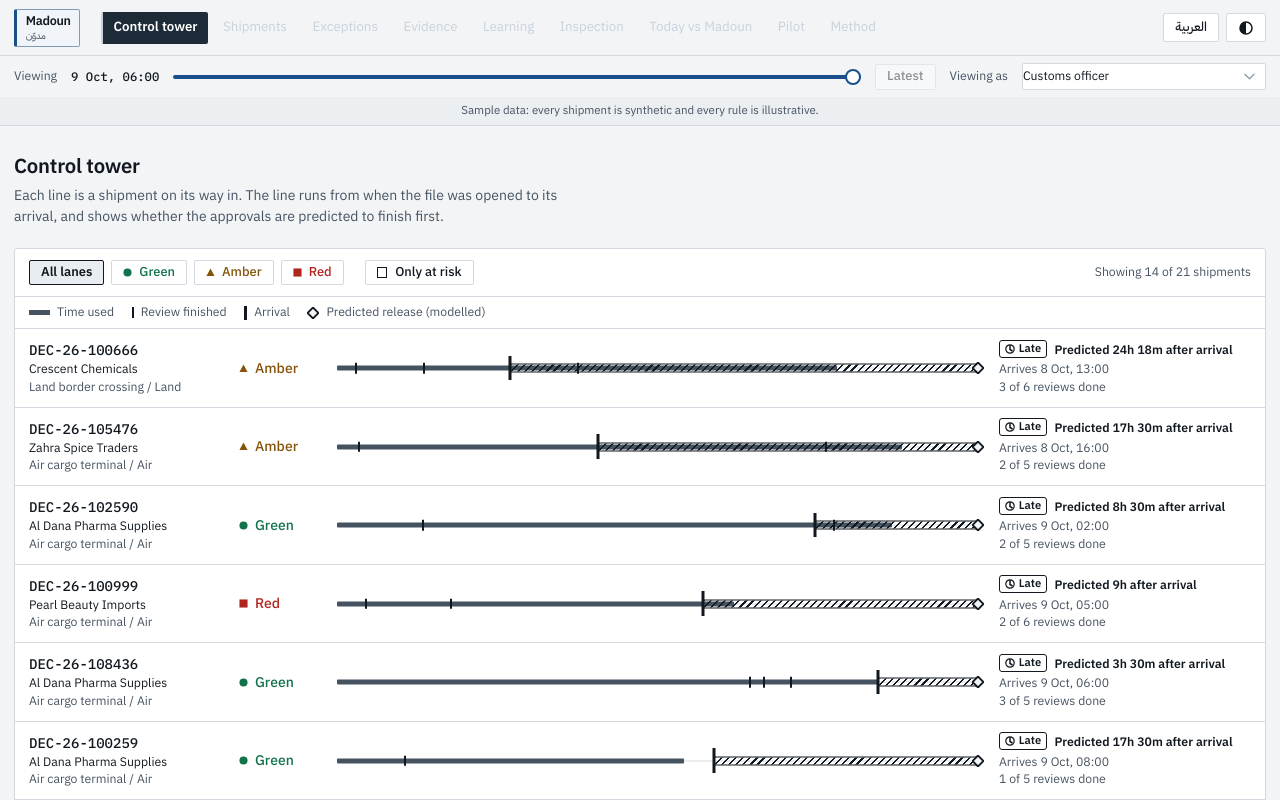
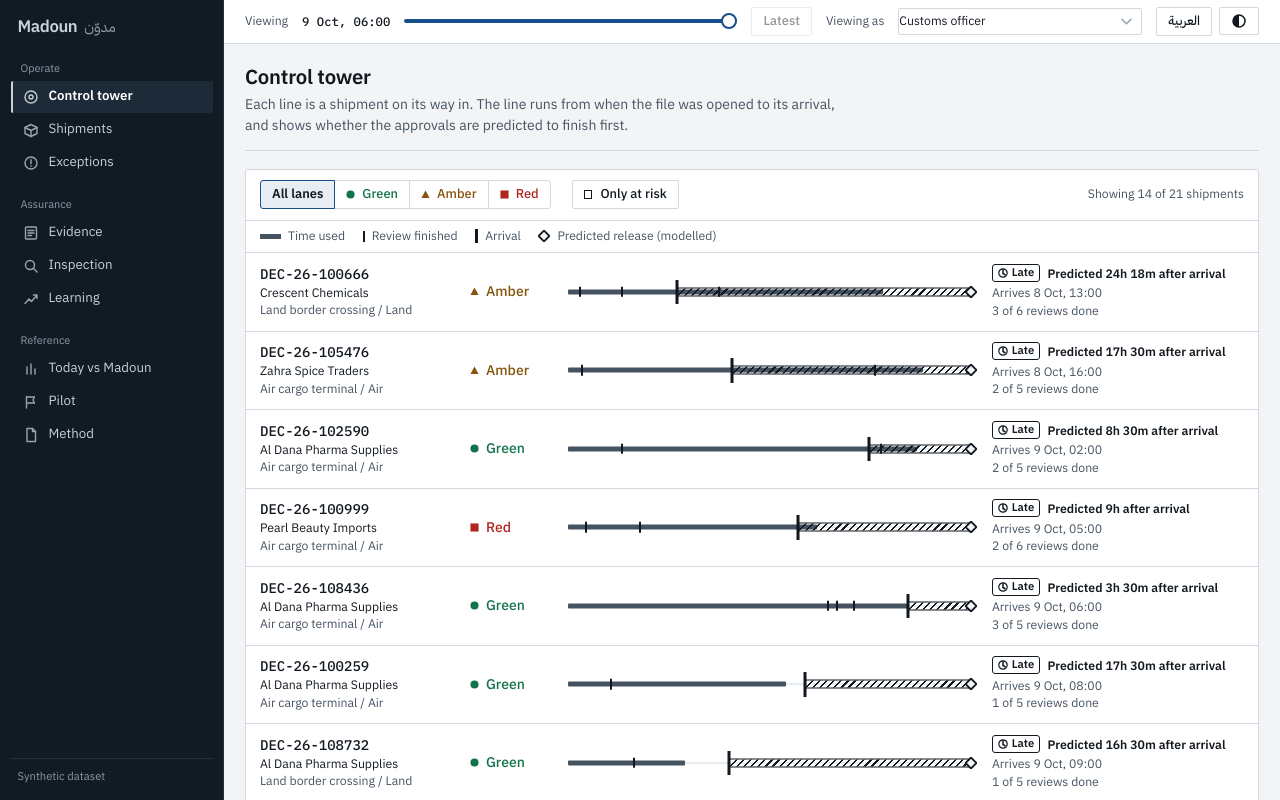
Before and after one commit to hudasol/madoun, a Next.js app: page / in a window 1280 px wide. Shown: the top 800 px of the page. Built offline with nearby package versions, Linux system fonts and the light colour scheme.

Commit message:
ui: left navigation rail with grouped sections, compact top bar for time and role, tighter page titles and panels

```diff
--- a/src/components/Panel.tsx
+++ b/src/components/Panel.tsx
@@ -4,8 +4,8 @@ export function Panel({ title, aside, children, className = '' }: { title?: Reac
   return (
     <section className={`panel ${className}`}>
       {(title || aside) && (
-        <header className="flex items-baseline justify-between gap-4 border-b border-line px-4 py-3">
-          {title && <h2 className="text-[1.05rem]">{title}</h2>}
+        <header className="flex items-baseline justify-between gap-4 border-b border-line px-4 py-2.5">
+          {title && <h2 className="text-[0.98rem]">{title}</h2>}
           {aside && <div className="text-muted text-sm">{aside}</div>}
         </header>
       )}
@@ -16,9 +16,9 @@ export function Panel({ title, aside, children, className = '' }: { title?: Reac
 
 export function PageTitle({ title, intro }: { title: ReactNode; intro?: ReactNode }) {
   return (
-    <div className="mb-6 max-w-[68ch]">
-      <h1 className="text-[1.75rem]">{title}</h1>
-      {intro && <p className="text-muted mt-2">{intro}</p>}
+    <div className="mb-5 border-b border-line pb-4">
+      <h1>{title}</h1>
+      {intro && <p className="text-muted mt-1.5 max-w-[72ch]">{intro}</p>}
     </div>
   );
 }
--- a/src/components/Shell.tsx
+++ b/src/components/Shell.tsx
@@ -12,29 +12,48 @@ const T = {
   en: {
     tower: 'Control tower', shipments: 'Shipments', exceptions: 'Exceptions', evidence: 'Evidence', learning: 'Learning',
     inspection: 'Inspection', simulator: 'Today vs Madoun', pilot: 'Pilot', method: 'Method',
-    banner: 'Sample data: every shipment is synthetic and every rule is illustrative.',
+    dataset: 'Synthetic dataset', operate: 'Operate', assure: 'Assurance', reference: 'Reference', menu: 'Menu',
     viewing: 'Viewing', now: 'Latest', scrub: 'Move through time', theme: 'Switch theme', lang: 'العربية', reset: 'Reset demo changes',
     skip: 'Skip to content', changes: '{n} demo change(s)', viewAs: 'Viewing as', roleHelp: 'Demo only: shows what each role could do and see. Real access control belongs on the server.',
   },
   ar: {
     tower: 'برج المراقبة', shipments: 'الشحنات', exceptions: 'الاستثناءات', evidence: 'الأدلة', learning: 'التعلّم',
     inspection: 'الفحص', simulator: 'اليوم مقابل مدوّن', pilot: 'التجربة', method: 'المنهجية',
-    banner: 'بيانات تجريبية: كل الشحنات اصطناعية وكل القواعد توضيحية.',
+    dataset: 'بيانات اصطناعية', operate: 'التشغيل', assure: 'الضمان', reference: 'المرجع', menu: 'القائمة',
     viewing: 'العرض عند', now: 'الأحدث', scrub: 'التنقل عبر الزمن', theme: 'تبديل المظهر', lang: 'English', reset: 'إعادة ضبط تغييرات العرض',
     skip: 'انتقل إلى المحتوى', changes: '{n} تغيير(ات) تجريبية', viewAs: 'العرض بصفة', roleHelp: 'للعرض التوضيحي فقط: يبيّن ما يمكن لكل دور فعله ورؤيته. التحكم الفعلي بالصلاحيات مكانه الخادم.',
   },
 };
 
-const NAV: { href: string; key: keyof typeof T.en }[] = [
-  { href: '/', key: 'tower' },
-  { href: '/shipments', key: 'shipments' },
-  { href: '/exceptions', key: 'exceptions' },
-  { href: '/evidence', key: 'evidence' },
-  { href: '/learning', key: 'learning' },
-  { href: '/inspection', key: 'inspection' },
-  { href: '/simulator', key: 'simulator' },
-  { href: '/pilot', key: 'pilot' },
-  { href: '/method', key: 'method' },
+type IconName = 'tower' | 'ship' | 'alert' | 'ledger' | 'scan' | 'trend' | 'compare' | 'flag' | 'doc';
+const ICONS: Record<IconName, ReactNode> = {
+  tower: <><circle cx="8" cy="8" r="6" /><circle cx="8" cy="8" r="2" /></>,
+  ship: <><path d="M2 5.5 8 2.5l6 3v6l-6 3-6-3z" /><path d="M2 5.5l6 3 6-3M8 8.5v6" /></>,
+  alert: <><circle cx="8" cy="8" r="6" /><path d="M8 4.8v3.9M8 11v.2" /></>,
+  ledger: <><rect x="2.5" y="2" width="11" height="12" rx="1" /><path d="M5 5.5h6M5 8h6M5 10.5h3.5" /></>,
+  scan: <><circle cx="7" cy="7" r="4.5" /><path d="m10.5 10.5 3.5 3.5" /></>,
+  trend: <path d="M2 12.5 6 8l2.5 2.5L14 4M10.5 4H14v3.5" />,
+  compare: <><path d="M4 13V6M8 13V3M12 13V8" /></>,
+  flag: <path d="M3.5 14V2.5M3.5 3h8l-1.5 3 1.5 3h-8" />,
+  doc: <><path d="M4 1.5h5.5L12.5 4.5v10h-8.5z" /><path d="M9.5 1.5v3h3" /></>,
+};
+
+const NAV_GROUPS: { label: keyof typeof T.en; items: { href: string; key: keyof typeof T.en; icon: IconName }[] }[] = [
+  { label: 'operate', items: [
+    { href: '/', key: 'tower', icon: 'tower' },
+    { href: '/shipments', key: 'shipments', icon: 'ship' },
+    { href: '/exceptions', key: 'exceptions', icon: 'alert' },
+  ] },
+  { label: 'assure', items: [
+    { href: '/evidence', key: 'evidence', icon: 'ledger' },
+    { href: '/inspection', key: 'inspection', icon: 'scan' },
+    { href: '/learning', key: 'learning', icon: 'trend' },
+  ] },
+  { label: 'reference', items: [
+    { href: '/simulator', key: 'simulator', icon: 'compare' },
+    { href: '/pilot', key: 'pilot', icon: 'flag' },
+    { href: '/method', key: 'method', icon: 'doc' },
+  ] },
 ];
 
 export function Shell({ children }: { children: ReactNode }) {
@@ -73,46 +92,47 @@ export function Shell({ children }: { children: ReactNode }) {
   const steps = s.ready ? Math.max(1, Math.round((Date.parse(s.endAt) - Date.parse(s.startAt)) / STEP_MS)) : 1;
   const idx = s.ready ? Math.round((Date.parse(s.at) - Date.parse(s.startAt)) / STEP_MS) : steps;
 
+  const [open, setOpen] = useState(false);
+
   return (
-    <div className="min-h-screen">
+    <div className="app lg:grid lg:grid-cols-[224px_minmax(0,1fr)]">
       <a href="#main" className="sr-only focus:not-sr-only focus:absolute focus:z-50 focus:bg-panel focus:p-3">{t('skip')}</a>
-      <header className="site-header">
-        <div className="mx-auto flex max-w-[1280px] flex-wrap items-center gap-x-6 gap-y-1 px-4 py-2.5">
-          <Link href="/" className="inline-flex items-baseline gap-2">
-            <span className="stamp !py-1 !px-2.5 text-[1.05rem] tracking-tight">Madoun<small className="!text-[0.7rem]">مدوّن</small></span>
+      <aside id="rail" className={`rail z-40 flex-col px-3 py-4 lg:flex ${open ? 'fixed inset-y-0 start-0 flex w-[240px]' : 'hidden'}`}>
+        <Link href="/" className="flex items-baseline gap-2 px-2 pb-1 text-white">
+          <span className="text-[1.2rem] font-semibold tracking-tight">Madoun</span>
+          <span className="text-[1.05rem] opacity-70" lang="ar">مدوّن</span>
         </Link>
-          <nav aria-label="Main" className="nav-scroll order-3 -mx-4 w-[calc(100%+2rem)] overflow-x-auto px-4 md:order-none md:mx-0 md:w-auto md:flex-1 md:px-0">
-            <ul className="flex gap-1 whitespace-nowrap">
-              {NAV.map((n) => {
+        <nav aria-label="Main" className="flex-1 overflow-y-auto">
+          {NAV_GROUPS.map((g) => (
+            <div key={g.label}>
+              <p className="rail-group">{t(g.label)}</p>
+              <ul className="space-y-px">
+                {g.items.map((n) => {
                   const active = n.href === '/' ? path === '/' : path.startsWith(n.href);
                   return (
                     <li key={n.href}>
-                    <Link
-                      href={n.href}
-                      aria-current={active ? 'page' : undefined}
-                      className="nav-link"
-                    >
+                      <Link href={n.href} aria-current={active ? 'page' : undefined} className="nav-link" onClick={() => setOpen(false)}>
+                        <svg width="16" height="16" viewBox="0 0 16 16" fill="none" stroke="currentColor" strokeWidth="1.4" strokeLinecap="round" strokeLinejoin="round" aria-hidden="true">{ICONS[n.icon]}</svg>
                         {t(n.key)}
                       </Link>
                     </li>
                   );
                 })}
               </ul>
+            </div>
+          ))}
         </nav>
-          <div className="ms-auto flex items-center gap-2">
-            <button type="button" className="btn !py-1.5" onClick={() => setLocale(locale === 'en' ? 'ar' : 'en')} lang={locale === 'en' ? 'ar' : 'en'}>
-              {t('lang')}
-            </button>
-            <button type="button" className="btn !py-1.5" onClick={toggleTheme} aria-label={t('theme')} title={t('theme')}>
-              <svg width="16" height="16" viewBox="0 0 16 16" aria-hidden="true"><circle cx="8" cy="8" r="6" fill="none" stroke="currentColor" strokeWidth="1.5" /><path d="M8 2a6 6 0 0 0 0 12z" fill="currentColor" /></svg>
-            </button>
-          </div>
-        </div>
+        <p className="border-t border-[var(--rail-line)] px-2 pt-3 text-[0.8rem] text-[var(--rail-muted)]">{t('dataset')}</p>
+      </aside>
+      {open && <button type="button" aria-label={t('menu')} className="fixed inset-0 z-30 bg-black/50 lg:hidden" onClick={() => setOpen(false)} />}
+      <div className="min-w-0">
+        <header className="topbar">
+          <div className="flex flex-wrap items-center gap-x-4 gap-y-2 px-4 py-2 text-sm lg:px-6">
+            <button type="button" className="btn lg:!hidden" aria-expanded={open} aria-controls="rail" onClick={() => setOpen(!open)}>{t('menu')}</button>
             {s.ready && (
-          <div className="border-t border-line">
-            <div className="mx-auto flex max-w-[1280px] flex-wrap items-center gap-x-4 gap-y-2 px-4 py-2 text-sm">
+              <>
                 <label htmlFor="scrub" className="text-muted">{t('viewing')}</label>
-              <span className="mono min-w-[9ch] font-medium">{f.dateTime(s.at)}</span>
+                <span className="mono min-w-[10ch] font-medium">{f.dateTime(s.at)}</span>
                 <input
                   id="scrub"
                   type="range"
@@ -121,10 +141,10 @@ export function Shell({ children }: { children: ReactNode }) {
                   value={Math.min(steps, Math.max(0, idx))}
                   aria-label={t('scrub')}
                   onChange={(e) => s.setAt(new Date(Date.parse(s.startAt) + Number(e.target.value) * STEP_MS).toISOString())}
-                className="scrub min-w-[160px] flex-1"
+                  className="scrub min-w-[140px] flex-1"
                   style={{ ["--p" as string]: `${(Math.min(steps, Math.max(0, idx)) / steps) * 100}%` }}
                 />
-              <button type="button" className="btn !py-1" onClick={() => s.setAt(s.endAt)} disabled={s.at === s.endAt}>{t('now')}</button>
+                <button type="button" className="btn" onClick={() => s.setAt(s.endAt)} disabled={s.at === s.endAt}>{t('now')}</button>
                 <label htmlFor="viewas" className="ms-auto text-muted">{t('viewAs')}</label>
                 <select
                   id="viewas"
@@ -138,14 +158,20 @@ export function Shell({ children }: { children: ReactNode }) {
                   ))}
                 </select>
                 {s.overlayCount > 0 && (
-                <button type="button" className="btn !py-1" onClick={s.resetDemo} title={t('reset')}>{t('changes', { n: s.overlayCount })}</button>
+                  <button type="button" className="btn" onClick={s.resetDemo} title={t('reset')}>{t('changes', { n: s.overlayCount })}</button>
                 )}
+              </>
+            )}
+            <div className={`flex items-center gap-2 ${s.ready ? '' : 'ms-auto'}`}>
+              <button type="button" className="btn" onClick={() => setLocale(locale === 'en' ? 'ar' : 'en')} lang={locale === 'en' ? 'ar' : 'en'}>{t('lang')}</button>
+              <button type="button" className="btn" onClick={toggleTheme} aria-label={t('theme')} title={t('theme')}>
+                <svg width="16" height="16" viewBox="0 0 16 16" aria-hidden="true"><circle cx="8" cy="8" r="6" fill="none" stroke="currentColor" strokeWidth="1.5" /><path d="M8 2a6 6 0 0 0 0 12z" fill="currentColor" /></svg>
+              </button>
             </div>
           </div>
-        )}
         </header>
-      <p className="border-b border-line bg-panel2/60 px-4 py-1.5 text-center text-[0.82rem] text-muted">{t('banner')}</p>
-      <main id="main" className="mx-auto max-w-[1280px] px-4 py-8">{children}</main>
+        <main id="main" className="mx-auto max-w-[1240px] px-4 py-6 lg:px-6">{children}</main>
+      </div>
     </div>
   );
 }
--- a/src/components/boards/CellComparison.tsx
+++ b/src/components/boards/CellComparison.tsx
@@ -43,7 +43,7 @@ export function CellComparison() {
   ];
   return (
     <section className="mt-10" aria-labelledby="cell-h">
-      <h2 id="cell-h" className="text-[1.1rem]">{t('title')} <Modelled>{t('tag')}</Modelled></h2>
+      <h2 id="cell-h" className="text-[1rem]">{t('title')} <Modelled>{t('tag')}</Modelled></h2>
       <p className="mt-1 max-w-[80ch] text-muted">{t('intro', { hits: results.hits, n: results.predictionCount, misses: results.misses })}</p>
       <div className="panel relative mt-3 overflow-x-auto">
         <table className="table-clean min-w-[860px]">
--- a/src/components/boards/SimulatorBoard.tsx
+++ b/src/components/boards/SimulatorBoard.tsx
@@ -104,7 +104,7 @@ export function SimulatorBoard() {
           </p>
 
           <section className="mt-6" aria-labelledby="kp">
-            <h2 id="kp" className="mb-2 text-[1.1rem]">{t('kpis')} <Modelled>{t('modelled')}</Modelled></h2>
+            <h2 id="kp" className="mb-2 text-[1rem]">{t('kpis')}</h2>
             <div className="panel relative overflow-x-auto">
               <table className="table-clean min-w-[470px]">
                 <caption className="sr-only">{t('kpiCaption')}</caption>
@@ -124,11 +124,11 @@ export function SimulatorBoard() {
           </section>
 
           <section className="mt-8" aria-labelledby="ch">
-            <h2 id="ch" className="text-[1.1rem]">{t('chart')} <Modelled>{t('modelled')}</Modelled></h2>
+            <h2 id="ch" className="text-[1rem]">{t('chart')}</h2>
             <p className="mt-1 max-w-[68ch] text-muted">{t('chartIntro')}</p>
-            <div className="mt-3 flex flex-wrap items-center gap-2" role="group" aria-label={t('laneFilter')}>
+            <div className="seg mt-3" role="group" aria-label={t('laneFilter')}>
               {filters.map((x) => (
-                <button key={x} type="button" className="btn !py-1" aria-pressed={lane === x} style={lane === x ? { borderColor: 'var(--ink)' } : undefined} onClick={() => setLane(x)}>
+                <button key={x} type="button" className="btn" aria-pressed={lane === x} onClick={() => setLane(x)}>
                   {x === 'all' ? t('all') : <LaneBadge lane={x} size="sm" />}
                 </button>
               ))}
@@ -157,7 +157,7 @@ export function SimulatorBoard() {
           </section>
 
           <section className="mt-8" aria-labelledby="bl">
-            <h2 id="bl" className="mb-2 text-[1.1rem]">{t('byLane')} <Modelled>{t('modelled')}</Modelled></h2>
+            <h2 id="bl" className="mb-2 text-[1rem]">{t('byLane')}</h2>
             <div className="panel relative overflow-x-auto">
               <table className="table-clean min-w-[560px]">
                 <caption className="sr-only">{t('laneCaption')}</caption>
@@ -185,7 +185,7 @@ export function SimulatorBoard() {
       )}
 
       <section className="mt-8 max-w-[68ch]" aria-labelledby="as">
-        <h2 id="as" className="text-[1.1rem]">{t('assume')}</h2>
+        <h2 id="as" className="text-[1rem]">{t('assume')}</h2>
         <p className="mt-1 text-muted">{t('assumeIntro')}</p>
         <ul className="mt-3 list-disc space-y-2 ps-5">
           {(['a1', 'a2', 'a3', 'a4', 'a5', 'a6'] as const).map((x) => <li key={x}>{t(x)}</li>)}
--- a/src/components/boards/ValuePanel.tsx
+++ b/src/components/boards/ValuePanel.tsx
@@ -59,7 +59,7 @@ export function ValuePanel({ avgHoursSaved }: { avgHoursSaved: number }) {
 
   return (
     <section className="mt-8" aria-labelledby="vp">
-      <h2 id="vp" className="mb-1 text-[1.1rem]">{t('title')} <Modelled>{t('tag')}</Modelled></h2>
+      <h2 id="vp" className="mb-1 text-[1rem]">{t('title')} <Modelled>{t('tag')}</Modelled></h2>
       <p className="max-w-[68ch] text-muted">{t('intro')}</p>
       <div className="panel mt-3 p-4">
         <div className="flex flex-wrap gap-x-6 gap-y-4">
--- a/src/components/tower/ArrivalBoard.tsx
+++ b/src/components/tower/ArrivalBoard.tsx
@@ -90,21 +90,21 @@ export function ArrivalBoard() {
     <section className="panel" aria-labelledby="board-h">
       <div className="flex flex-wrap items-center gap-x-6 gap-y-3 border-b border-line px-4 py-3">
         <h2 id="board-h" className="sr-only">{t('listLabel')}</h2>
-        <div role="group" aria-label={t('filterLane')} className="flex flex-wrap gap-2">
+        <div role="group" aria-label={t('filterLane')} className="seg">
           {lanes.map((l) => (
             <button
               key={l}
               type="button"
               aria-pressed={lane === l}
               onClick={() => setLane(l)}
-              className={`btn !py-1 ${lane === l ? '!border-ink !bg-panel2' : ''}`}
+              className="btn"
             >
               {l === 'all' ? t('all') : <LaneBadge lane={l} size="sm" />}
             </button>
           ))}
         </div>
-        <button type="button" aria-pressed={risk} onClick={() => setRisk((r) => !r)} className={`btn !py-1 ${risk ? '!border-ink !bg-panel2' : ''}`} title={t('atRiskHint')}>
-          <span aria-hidden="true" className={`inline-block h-3 w-3 border border-ink ${risk ? 'bg-ink' : ''}`} />
+        <button type="button" aria-pressed={risk} onClick={() => setRisk((r) => !r)} className="btn" title={t('atRiskHint')}>
+          <span aria-hidden="true" className={`inline-block h-2.5 w-2.5 border border-ink ${risk ? 'bg-ink' : ''}`} />
           {t('atRisk')}
         </button>
         <p className="ms-auto text-sm text-muted" aria-live="polite">{t('showing', { n: shown.length, total: rows.length })}</p>
```
Lines whose indentation alone changed are shown as unchanged.
